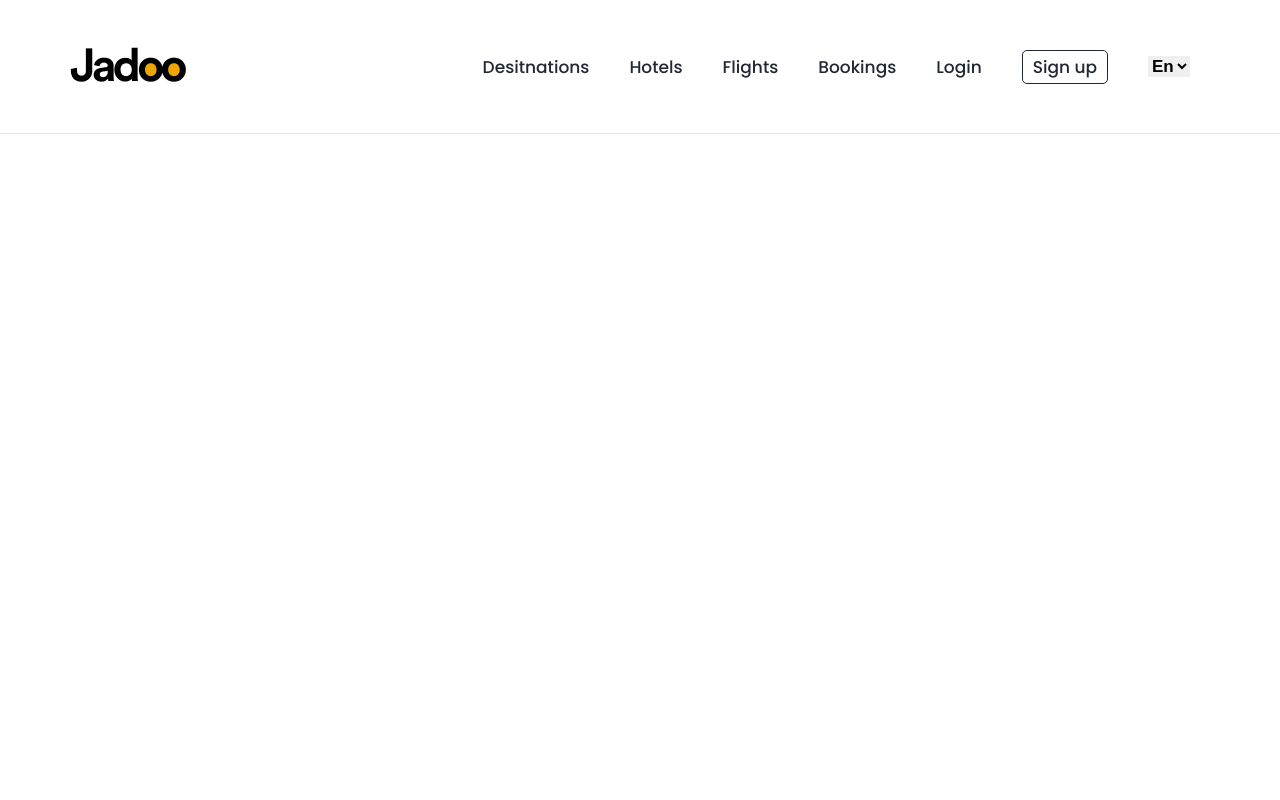
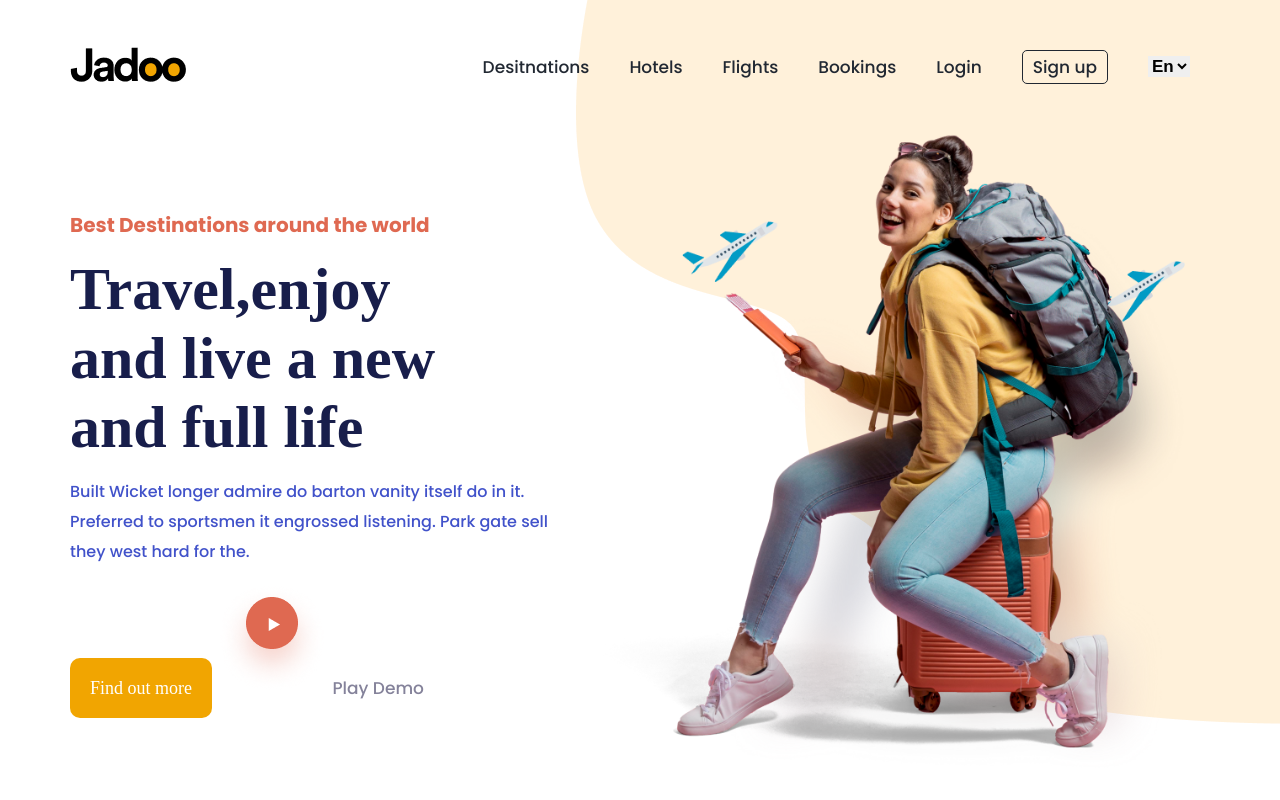
Before and after one commit to dinaHellal/Jadoo, a plain HTML site: page index.html in a window 1280 px wide. Drawn offline with Linux system fonts and the light colour scheme; a web font is replaced by a local one.

Commit message:
Add: Hero Section

```diff
--- a/assets/styles/main.css
+++ b/assets/styles/main.css
@@ -44,7 +44,6 @@ img {
   }
 }
 header {
-  border-bottom: 1px solid rgb(0 0 0 / 0.1);
   padding: 47px;
 }
 header .container {
@@ -107,3 +106,71 @@ header ul li select{
   border: none;
   outline: none;
 }
+.hero {
+  height: calc(100vh - 134px);
+
+}
+.hero .container {
+  display: flex;
+  align-items: center;
+}
+@media (min-width: 992px) {
+  .hero .info {
+    width: 50%;
+  }
+}
+.hero .info p.welcome-massage{
+  font-family: "Poppins";
+  font-weight: 700;
+  font-size: 20px;
+  line-height: 30px;
+  color: var(--jelly-bean);
+  margin-bottom: 15px;
+}
+.hero .info h1{
+  font-family: 'Volkhov';
+  font-size: 60px;
+  font-weight: 700;
+  color: var(--space-cadet);
+  margin-bottom: 15px;
+}
+.hero .info .enjoy {
+  position: relative;
+  background-image: url(../images/Decore.png);
+}
+.hero .info p{
+  font-family: "Poppins";
+color: var(--iris);
+  font-size: 16px;
+  font-weight: 500;
+  margin-bottom: 15px;
+  line-height: 30px;
+}
+
+.option .find-out{
+background-color: var(--orange-web);
+padding: 20px;
+border-radius: 10px;
+color: var(--white);
+font-size: 18px;
+font-weight: 500;
+line-height: 30px;
+font-family: 'Google Sans';
+}
+.hero .option  .play-icon{
+  color: var(--roman-silver);
+  font-size: 17px;
+  font-weight: 500;
+  font-family: 'Poppins';
+}
+.hero .images .blob {
+  position: absolute;
+  top: 0;
+  right: 0;
+  z-index: -1;
+}
+@media (max-width: 991px) {
+  .hero .image {
+    display: none;
+  }
+}
--- a/index.html
+++ b/index.html
@@ -37,10 +37,33 @@
                 <option value="ar">Ar</option>
               </select>
             </li>
-
           </ul>
         </nav>
       </div>
     </header>
+    <main>
+      <section class="hero">
+        <div class="container">
+        <div class="info">
+          <p class="welcome-massage">Best Destinations around the world</p>
+          <h1>Travel,<span>enjoy</span> <br>
+            and live a new <br>
+            and full life <br></h1>
+            <p>Built Wicket longer admire do barton vanity itself do in it. Preferred to sportsmen it engrossed listening. Park gate sell they west hard for the.</p>
+            <div class="option">
+
+              <a href="#" class="find-out">Find out more</a>
+              <a href="#" class="play-icon">
+                <img src="assets/icons/play-btn.webp" alt="Play Btn Icon"> Play Demo
+              </a>
+            </div>
+        </div>
+        <div class="images">
+          <img src="assets/images/hero.webp" alt="Hero Section Image" />
+          <img src="assets/images/blob.webp" class="blob" alt="Blob" />
+        </div>
+      </div>
+      </section>
+    </main>
   </body>
 </html>
```
Also changed, not shown: assets/images/hero.webp (renamed from assets/images/hero (1).webp).
